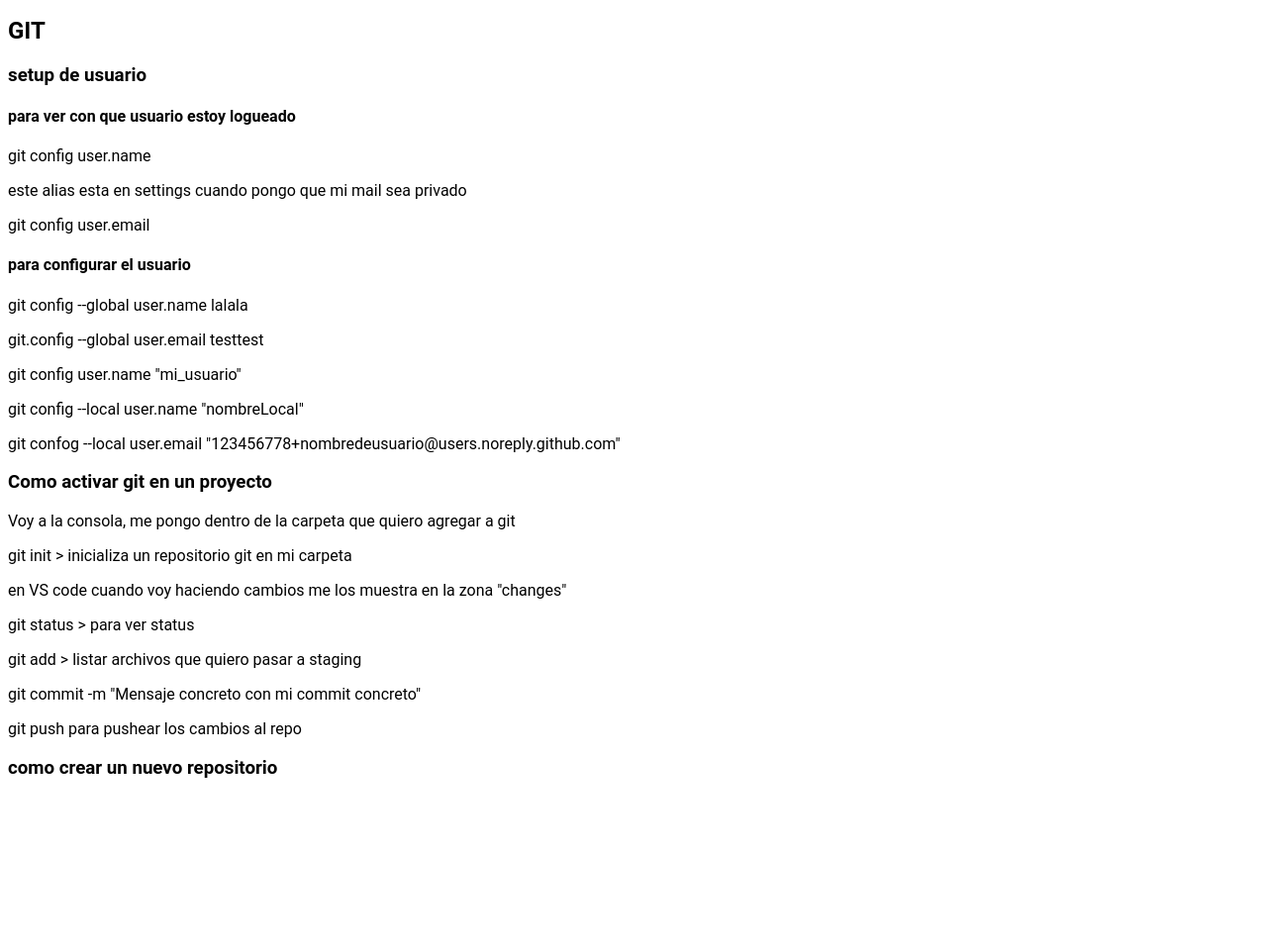
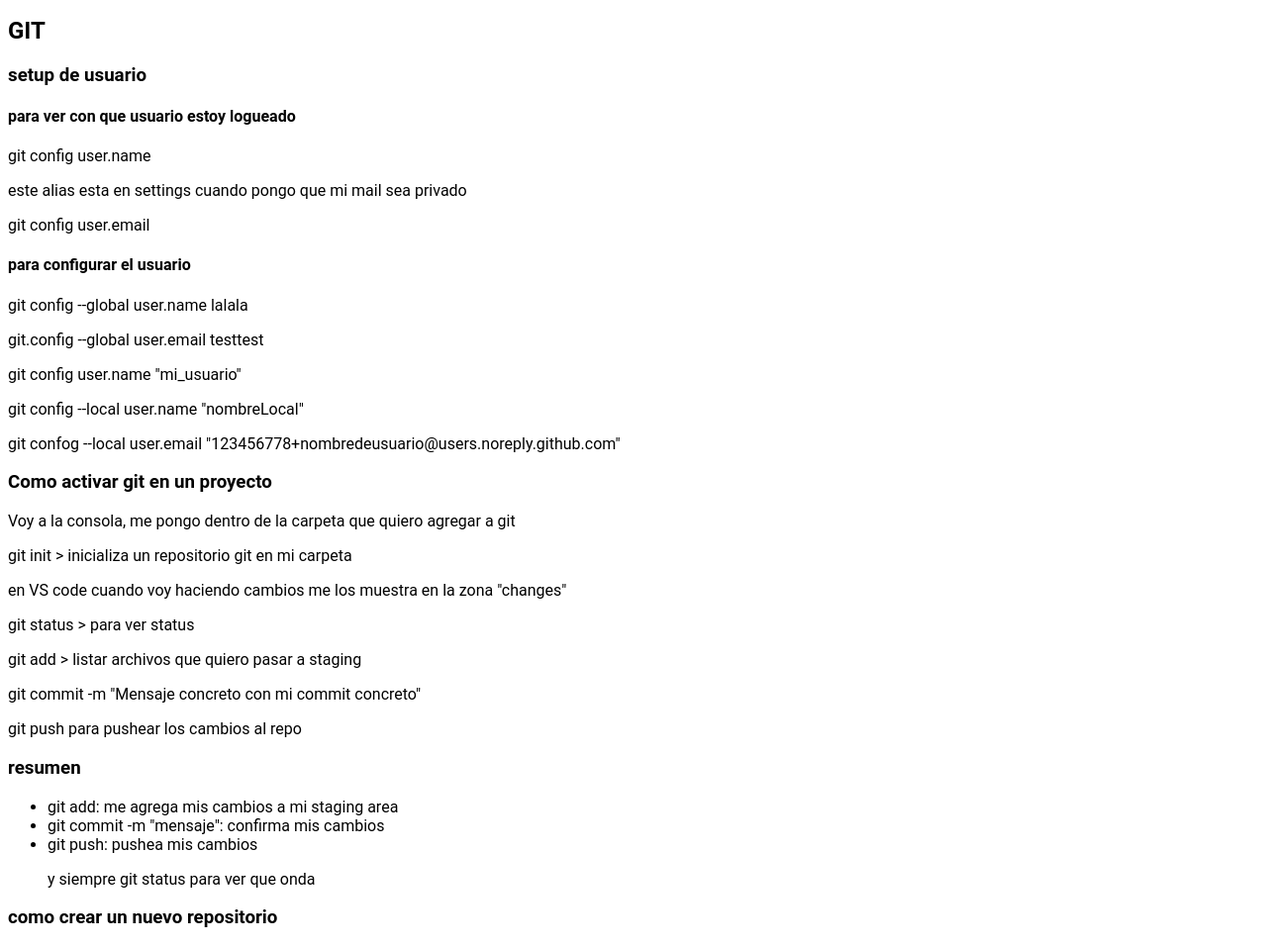
Before and after one commit to krishini/GIT-notes, a plain HTML site: page index.html in a window 1280 px wide. Shown: the part 122-1079 px from the top of the page at 99% size. Before the commit the page ends 928 px from the top, so only its background shows below. Drawn offline with Linux system fonts and the light colour scheme.

Commit message:
agregue un resumen

```diff
--- a/index.html
+++ b/index.html
@@ -36,6 +36,13 @@
   <p>git commit -m "Mensaje concreto con mi commit concreto"</p>
   <p>git push para pushear los cambios al repo</p>
 
+  <h3>resumen</h3>
+  <ul>
+    <li>git add: me agrega mis cambios a mi staging area</li>
+    <li>git commit -m "mensaje": confirma mis cambios</li>
+    <li>git push: pushea mis cambios</li>
+    <p>y siempre git status para ver que onda</p>
+  </ul>
 <h3>como crear un nuevo repositorio</h3>
 
 
```
